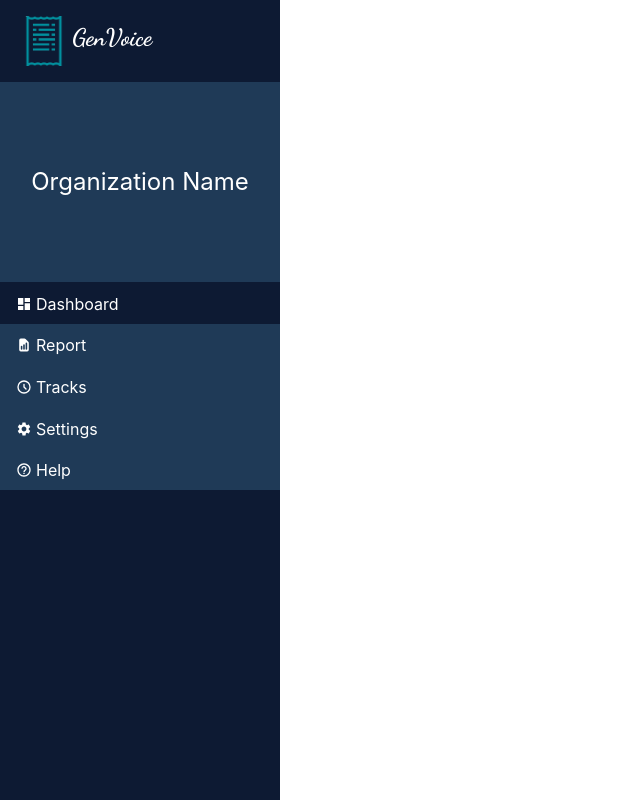
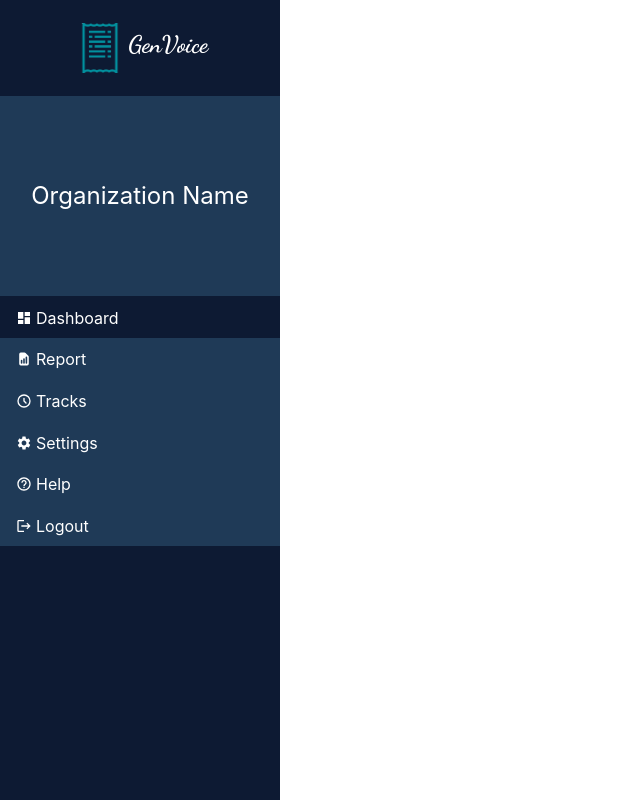
Before and after one commit to timduapuluhenam/gen-voice-fe, a React (Create React App) app: page /dashboard in a window 1280 px wide. Shown: the whole page, without its empty margins (0-640 px from the left). Built offline with nearby package versions, Linux system fonts and the light colour scheme.

Commit message:
minor change

```diff
--- a/src/components/Sidebar.js
+++ b/src/components/Sidebar.js
@@ -5,15 +5,17 @@ import Logo from '../assets/img/Logo.png'
 
 import style from '../assets/style/sidebar.module.css'
 
-import { MdDashboard, MdSettings, MdHelpOutline } from 'react-icons/md'
+import { MdDashboard, MdSettings, MdHelpOutline, MdLogout } from 'react-icons/md'
 import { HiDocumentReport, HiOutlineClock } from 'react-icons/hi'
 
 const Sidebar = () => {
   return (
     <div className='d-flex flex-column flex-shrink-0 p-0' style={{ width: '280px', height: '100vh', background: '#0D1A33' }}>
-      <Link to="/" style={{ textDecoration: 'none', background: '#0D1A33' }} className='p-3'>
-        <img src={Logo} width="56.25" height="50"/>
-        <span className={style.logo}>GenVoice</span>
+      <Link to="/" style={{ textDecoration: 'none', background: '#0D1A33', height: '12vh' }} className='d-flex justify-content-center'>
+        <div style={{ margin: 'auto' }}>
+          <img src={Logo} width="56.25" height="50" />
+          <span className={style.logo}>GenVoice</span>
+        </div>
       </Link>
       <div className='h-25 m-0 fs-4 text-white d-flex justify-content-center' style={{ background: '#1F3A57' }}>
         <div style={{ margin: 'auto' }}>Organization Name</div>
@@ -49,6 +51,12 @@ const Sidebar = () => {
           <span className='align-middle ms-1'>Help</span>
           </a>
         </li>
+        <li className='nav-item'>
+          <a href='/#' className='nav-link text-white'>
+          <MdLogout className='align-middle'/>
+          <span className='align-middle ms-1'>Logout</span>
+          </a>
+        </li>
       </ul>
     </div>
   )
```
